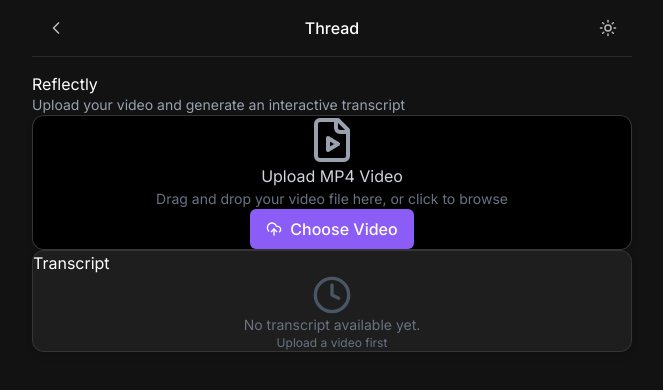
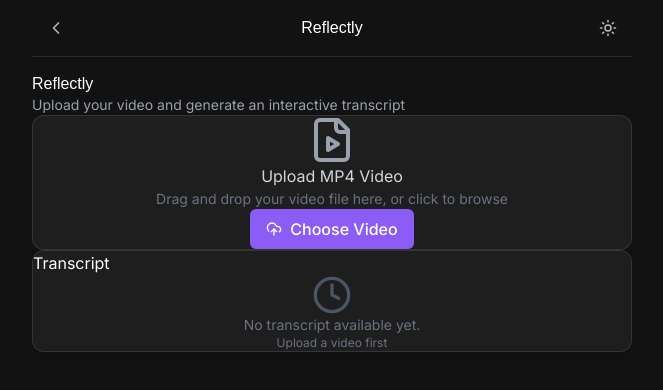
Before and after one commit to ShaikMoosa/Reflectly, a Next.js app: page / in a window 1280 px wide. Shown: the top 390 px of the page, without its empty margins (308-971 px from the left). Built offline with nearby package versions, Linux system fonts and the light colour scheme.

Commit message:
Update UI: Replace Thread with Reflectly, use Poppins font, and fix light mode colors

```diff
--- a/app/globals.css
+++ b/app/globals.css
@@ -1,5 +1,6 @@
 @import "tailwindcss/preflight";
 @import "tailwindcss";
+@import url('https://fonts.googleapis.com/css2?family=Poppins:wght@400;500;600;700;800;900&display=swap');
 
 /* Remove problematic directives */
 /* @tailwind base; */
@@ -26,6 +27,8 @@
   --border-color: rgba(255, 255, 255, 0.1);
   --accent-purple: #8b5cf6;
   --accent-purple-hover: #7c3aed;
+  --upload-border: rgba(255, 255, 255, 0.2);
+  --upload-bg: #000000;
 }
 
 body {
@@ -259,6 +262,8 @@
   --border-color: rgba(0, 0, 0, 0.1);
   --accent-purple: #8b5cf6;
   --accent-purple-hover: #7c3aed;
+  --upload-border: rgba(0, 0, 0, 0.3);
+  --upload-bg: #f5f5f5;
 }
 
 /* Theme toggle button styles */
@@ -385,3 +390,11 @@
   outline: 2px solid var(--accent-purple);
   outline-offset: 2px;
 }
+
+.font-poppins {
+  font-family: 'Poppins', sans-serif;
+}
+
+.font-extrabold {
+  font-weight: 800;
+}
--- a/app/page.tsx
+++ b/app/page.tsx
@@ -270,7 +270,7 @@
               <path d="M15 18L9 12L15 6" stroke="currentColor" strokeWidth="2" strokeLinecap="round" strokeLinejoin="round"/>
             </svg>
           </button>
-          <div className="title" id="page-title">Thread</div>
+          <div className="title font-poppins font-extrabold" id="page-title">Reflectly</div>
           <button
             onClick={toggleTheme}
             className="theme-toggle"
@@ -282,7 +282,7 @@
         </div>
 
         <div className="px-4">
-          <h1 className="text-xl font-bold mb-2" aria-labelledby="page-title">{videoTitle || 'Reflectly'}</h1>
+          <h1 className="text-xl font-bold font-poppins mb-2" aria-labelledby="page-title">{videoTitle || 'Reflectly'}</h1>
           <p className="text-gray-400 mb-4 text-sm">Upload your video and generate an interactive transcript</p>
 
           {/* Video section */}
@@ -291,7 +291,7 @@
               // Upload section
               <div
                 onClick={() => fileInputRef.current?.click()}
-                className="border-2 border-dashed border-gray-700 rounded-lg p-8 text-center cursor-pointer hover:border-gray-500 bg-opacity-30 bg-black"
+                className="border-2 border-dashed border-upload-border rounded-lg p-10 text-center cursor-pointer hover:border-gray-500 bg-opacity-30 bg-upload-bg"
                 role="button"
                 tabIndex={0}
                 aria-label="Upload video"
```
